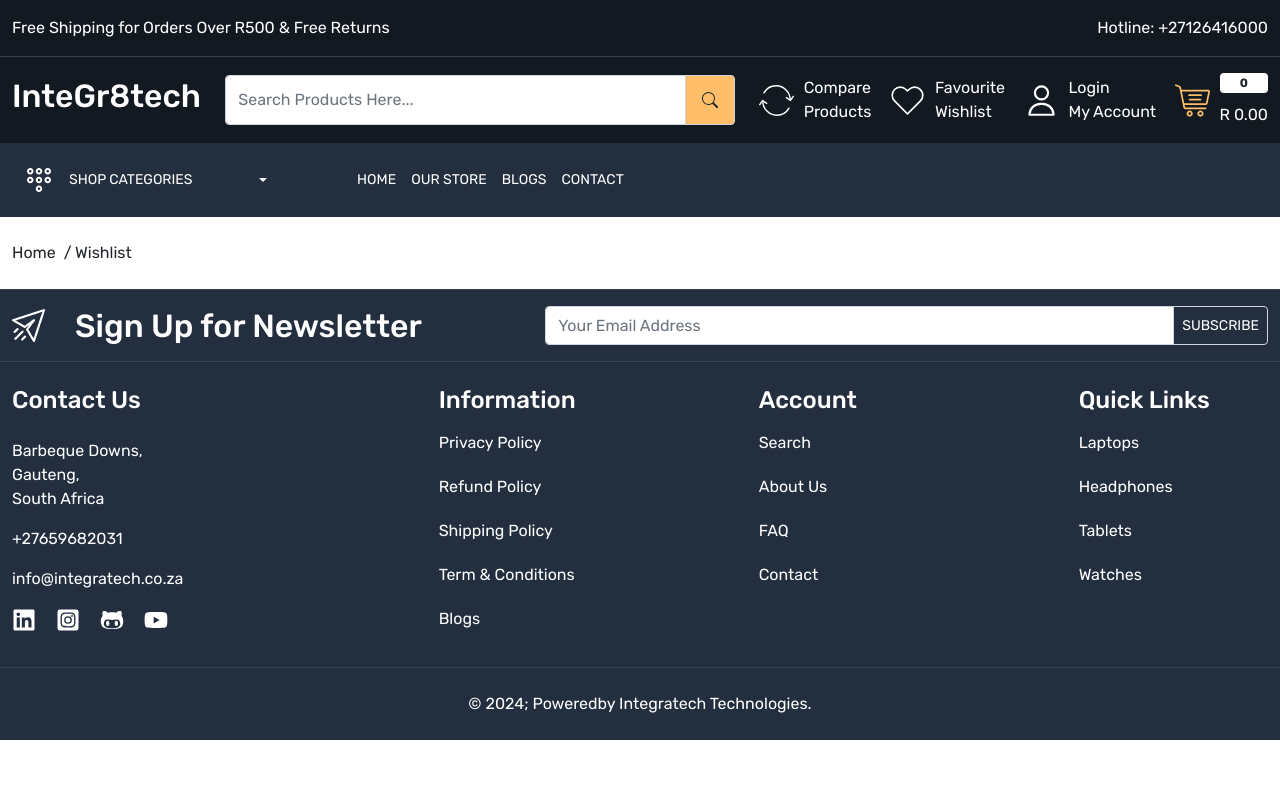
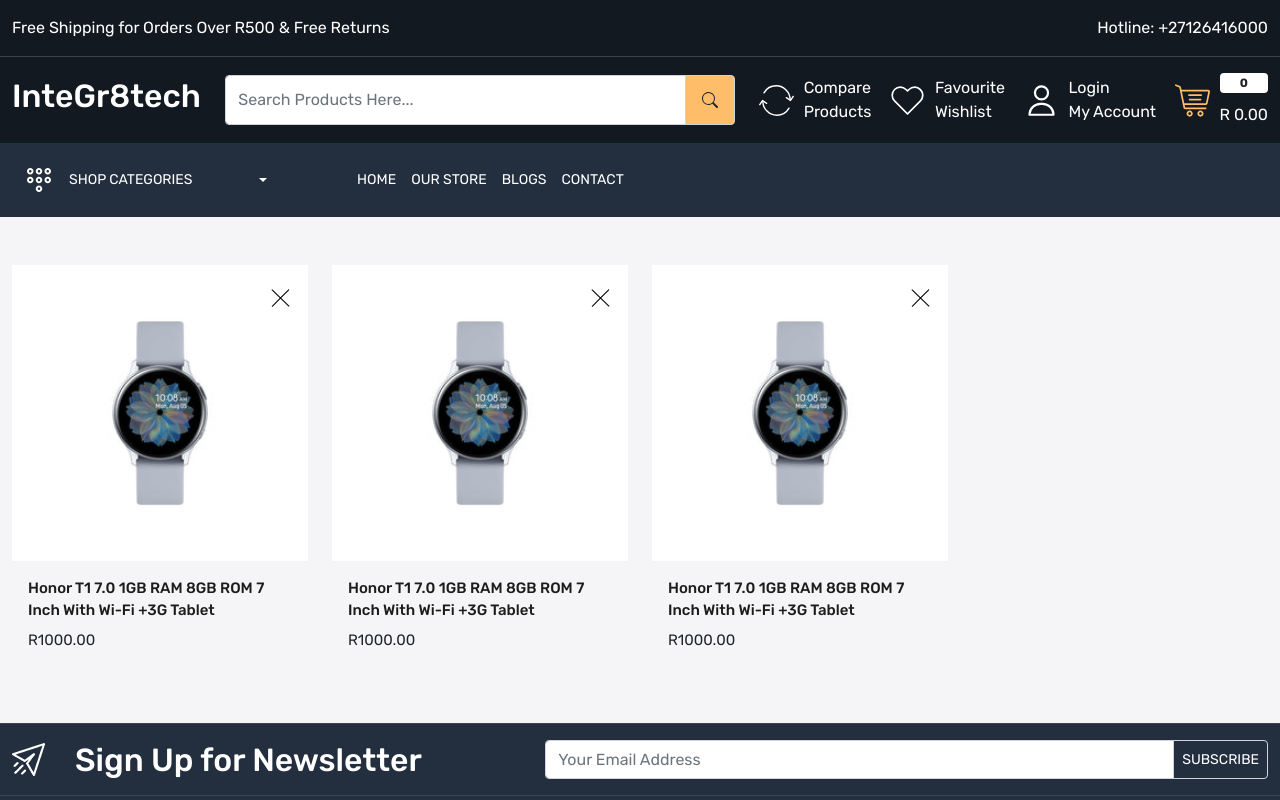
Before and after one commit to eversandrewsm/ecommerce-app, a React (Create React App) app: page /wishlist in a window 1280 px wide. Shown: the top 800 px of the page. Built offline with nearby package versions, Linux system fonts and the light colour scheme.

Commit message:
09/04/2024-1

```diff
--- a/src/App.css
+++ b/src/App.css
@@ -486,20 +486,20 @@
     background-color: white;
     border-radius: 10px;
   }
-  .compare-product-card .cross {
+  .compare-product-card .cross, .wishlist-card .cross {
     top: 5%;
     right: 15px;
     width: 25px;
     padding: 3px;
     cursor: pointer;
   }
-  .compare-product-details h5.title {
+  .compare-product-details h5.title, .wishlist-card h5.title {
     font-size: 15px;
     line-height: 22px;
     font-weight: 500;
     color: var(--color-1c1c1b);
   }
-  .compare-product-details h6.price {
+  .compare-product-details h6.price, .wishlist-card h6.price {
     font-size: 15px;
     line-height: 22px;
     font-weight: 400;
@@ -512,3 +512,41 @@
     border-top: 1px solid rgba(0, 0, 0, 0.1);
   }
   /* Compare Product Page Ends Here*/
+  /* Auth-card */
+  .auth-card {
+    padding: 20px;
+    background-color: white;
+    width: 500px;
+    margin: 30px auto;
+    border-radius: 10px;
+  }
+  .auth-card h3 {
+    font-size: 19px;
+    font-weight: 500;
+    color: var(--color-131921);
+  }
+  .auth-card p {
+    font-size: 13px;
+  }
+  .auth-card .form-control {
+    height: 50px;
+    background-color: var(--color-f5f5f7);
+    color: var(--color-777777);
+    font-size: 14px;
+    border-radius: 10px;
+    border-color: transparent;
+  }
+  .auth-card a {
+    font-size: 14px;
+    font-weight: 400;
+    color: var(--color-1c1c1b);
+  }
+  .auth-card .signup {
+    background-color: var(--color-febd69);
+    color: var(--color-131921);
+  }
+  .auth-card .signup:hover {
+    background-color: var(--color-131921);
+    color: white;
+  }
+  /* Auth-card Ends Here */
--- a/src/App.js
+++ b/src/App.js
@@ -9,6 +9,9 @@
 import Blog from "./pages/Blog";
 import CompareProduct from "./pages/CompareProduct";
 import Wishlist from "./pages/Wishlist";
+import Login from "./pages/Login";
+import Signup from "./pages/Signup";
+import Forgotpassword from "./pages/Forgotpassword";
 
 function App() {
   return (
@@ -23,6 +26,9 @@
             <Route path="blogs" element={<Blog />} />
             <Route path="compare-product" element={<CompareProduct />} />
             <Route path="wishlist" element={<Wishlist />} />
+            <Route path="login" element={<Login />} />
+            <Route path="forgot-password" element={<Forgotpassword />} />
+            <Route path="signup" element={<Signup />} />
           </Route>
         </Routes>
       </BrowserRouter>
--- a/src/pages/CompareProduct.js
+++ b/src/pages/CompareProduct.js
@@ -1,7 +1,7 @@
 import React from "react";
 import BreadCrumb from "../components/BreadCrumb";
 import Meta from "../components/Meta";
-import Color from "./Color";
+import Color from "../components/Color";
 
 const CompareProduct = () => {
   return (
--- /dev/null
+++ b/src/pages/Forgotpassword.js
@@ -0,0 +1,45 @@
+import React from "react";
+import Meta from "../components/Meta";
+import BreadCrumb from "../components/BreadCrumb";
+import { Link } from "react-router-dom";
+
+const Forgotpassword = () => {
+  return (
+    <>
+      <Meta title={"Forgot Password"} />
+      <BreadCrumb title={"Forgot Password"} />
+      <div className="login-wrapper py-5 home-wrapper-2">
+        <div className="row">
+          <div className="col-12">
+            <div className="auth-card">
+              <h3 className="text-center mb-3">Reset Your Password</h3>
+              <p className="text-center my-2 mt-2 text-danger">
+                "Please check your email for the password reset link."
+              </p>
+              <form action="" className="d-flex flex-column gap-15">
+                <div>
+                  <input
+                    type="email"
+                    name="email"
+                    placeholder="Email"
+                    className="form-control"
+                  />
+                </div>
+                <div>
+                  <div className="mt-3 d-flex flex-column gap-15 justify-align-content-center align-items-center">
+                    <button className="button border-0 py-2 px-3" type="submit">
+                      Submit
+                    </button>
+                    <Link to="/login">Cancel</Link>
+                  </div>
+                </div>
+              </form>
+            </div>
+          </div>
+        </div>
+      </div>
+    </>
+  );
+};
+
+export default Forgotpassword;
--- /dev/null
+++ b/src/pages/Login.js
@@ -0,0 +1,49 @@
+import React from "react";
+import BreadCrumb from "../components/BreadCrumb";
+import Meta from "../components/Meta";
+import { Link } from "react-router-dom";
+
+const Login = () => {
+  return (
+    <>
+      <Meta title={"Login"} />
+      <BreadCrumb title={"Login"} />
+      <div className="login-wrapper py-5 home-wrapper-2">
+        <div className="row">
+          <div className="col-12">
+            <div className="auth-card">
+              <h3 className="text-center mb-3">Login</h3>
+              <form action="" className="d-flex flex-column gap-15">
+                <div>
+                  <input
+                    type="email"
+                    name="email"
+                    placeholder="Email"
+                    className="form-control"
+                  />
+                </div>
+                <div className="mt-1">
+                  <input
+                    type="password"
+                    name="password"
+                    placeholder="Password"
+                    className="form-control"
+                  />
+                </div>
+                <div>
+                  <Link to="/forgot-password">Forgot Password?</Link>
+                  <div className="d-flex justify-content-center gap-15 align-align-items-center mt-3">
+                    <button className="button border-0 px-4 py-2">Login</button>
+                    <Link className="button signup px-4 py-2">SignUp</Link>
+                  </div>
+                </div>
+              </form>
+            </div>
+          </div>
+        </div>
+      </div>
+    </>
+  );
+};
+
+export default Login;
--- a/src/pages/OurStore.js
+++ b/src/pages/OurStore.js
@@ -3,7 +3,7 @@
 import Meta from "../components/Meta";
 import ReactStars from "react-rating-stars-component";
 import ProductCard from "../components/ProductCard";
-import Color from "./Color";
+import Color from "../components/Color";
 
 const OurStore = () => {
   const [grid, setGrid] = useState(4);
--- /dev/null
+++ b/src/pages/Signup.js
@@ -0,0 +1,14 @@
+import React from "react";
+import BreadCrumb from "../components/BreadCrumb";
+import Meta from "../components/Meta";
+
+const Signup = () => {
+  return (
+    <>
+      <Meta title={"Signup"} />
+      <BreadCrumb title={"Signup"} />
+    </>
+  );
+};
+
+export default Signup;
--- a/src/pages/Wishlist.js
+++ b/src/pages/Wishlist.js
@@ -6,7 +6,78 @@
   return (
     <>
       <Meta title={"Wishlist"} />
-      <BreadCrumb title="Wishlist" />
+      <div className="wishlist-wrapper home-wrapper-2 py-5">
+        <div className="container-xxl">
+          <div className="row">
+            <div className="col-3">
+              <div className="wishlist-card position-relative">
+                <img
+                  src="images/cross.svg"
+                  alt="cross"
+                  className="position-absolute cross img-fluid"
+                />
+                <div className="wishlist-card-image">
+                  <img
+                    src="images/watch.jpg"
+                    className="img-fluid w-100"
+                    alt="watch"
+                  />
+                </div>
+                <div className="py-3 px-3">
+                  <h5 className="title">
+                    Honor T1 7.0 1GB RAM 8GB ROM 7 Inch With Wi-Fi +3G Tablet
+                  </h5>
+                  <h6 className="price">R1000.00</h6>
+                </div>
+              </div>
+            </div>
+            <div className="col-3">
+              <div className="wishlist-card position-relative">
+                <img
+                  src="images/cross.svg"
+                  alt="cross"
+                  className="position-absolute cross img-fluid"
+                />
+                <div className="wishlist-card-image">
+                  <img
+                    src="images/watch.jpg"
+                    className="img-fluid w-100"
+                    alt="watch"
+                  />
+                </div>
+                <div className="py-3 px-3">
+                  <h5 className="title">
+                    Honor T1 7.0 1GB RAM 8GB ROM 7 Inch With Wi-Fi +3G Tablet
+                  </h5>
+                  <h6 className="price">R1000.00</h6>
+                </div>
+              </div>
+            </div>
+            <div className="col-3">
+              <div className="wishlist-card position-relative">
+                <img
+                  src="images/cross.svg"
+                  alt="cross"
+                  className="position-absolute cross img-fluid"
+                />
+                <div className="wishlist-card-image">
+                  <img
+                    src="images/watch.jpg"
+                    className="img-fluid w-100"
+                    alt="watch"
+                  />
+                </div>
+                <div className="py-3 px-3">
+                  <h5 className="title">
+                    Honor T1 7.0 1GB RAM 8GB ROM 7 Inch With Wi-Fi +3G Tablet
+                  </h5>
+                  <h6 className="price">R1000.00</h6>
+                </div>
+              </div>
+            </div>
+          </div>
+        </div>
+      </div>
     </>
   );
 };
```
Also changed, not shown: src/components/Color.js (renamed from src/pages/Color.js).
